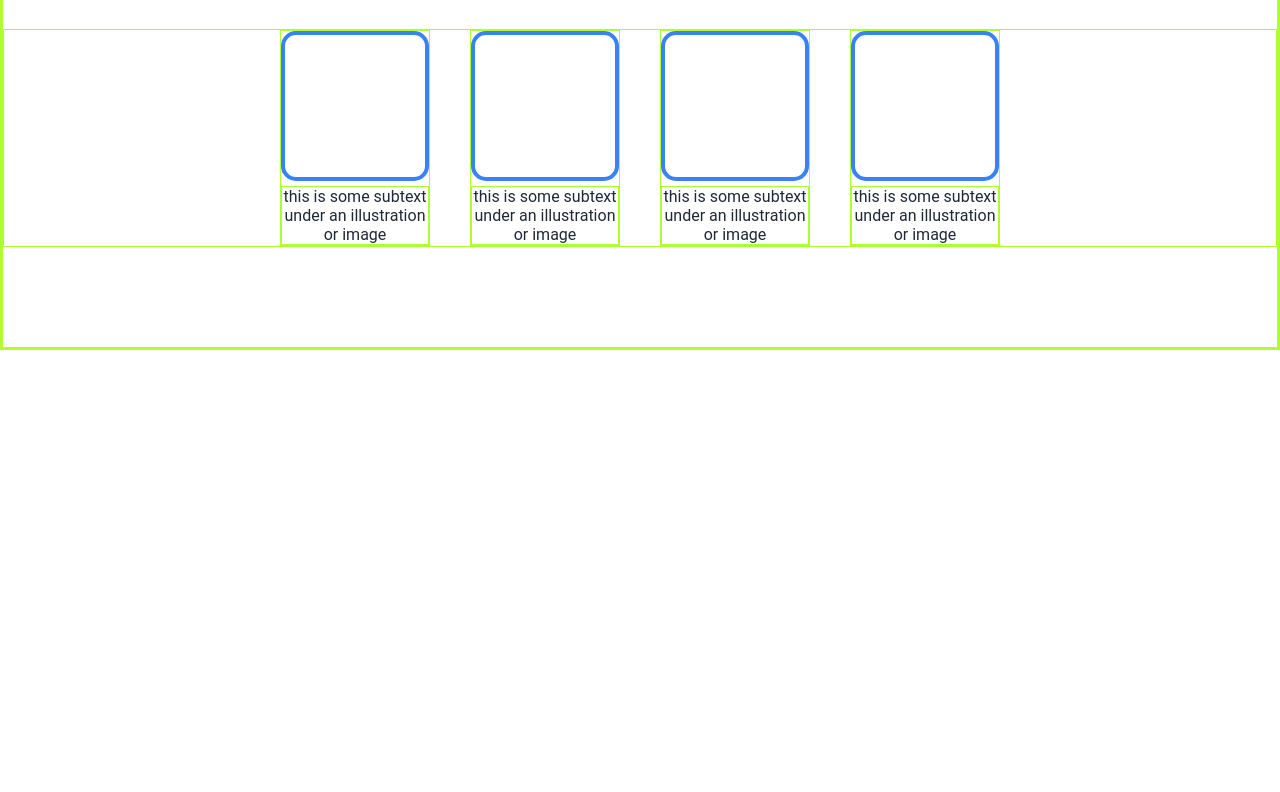
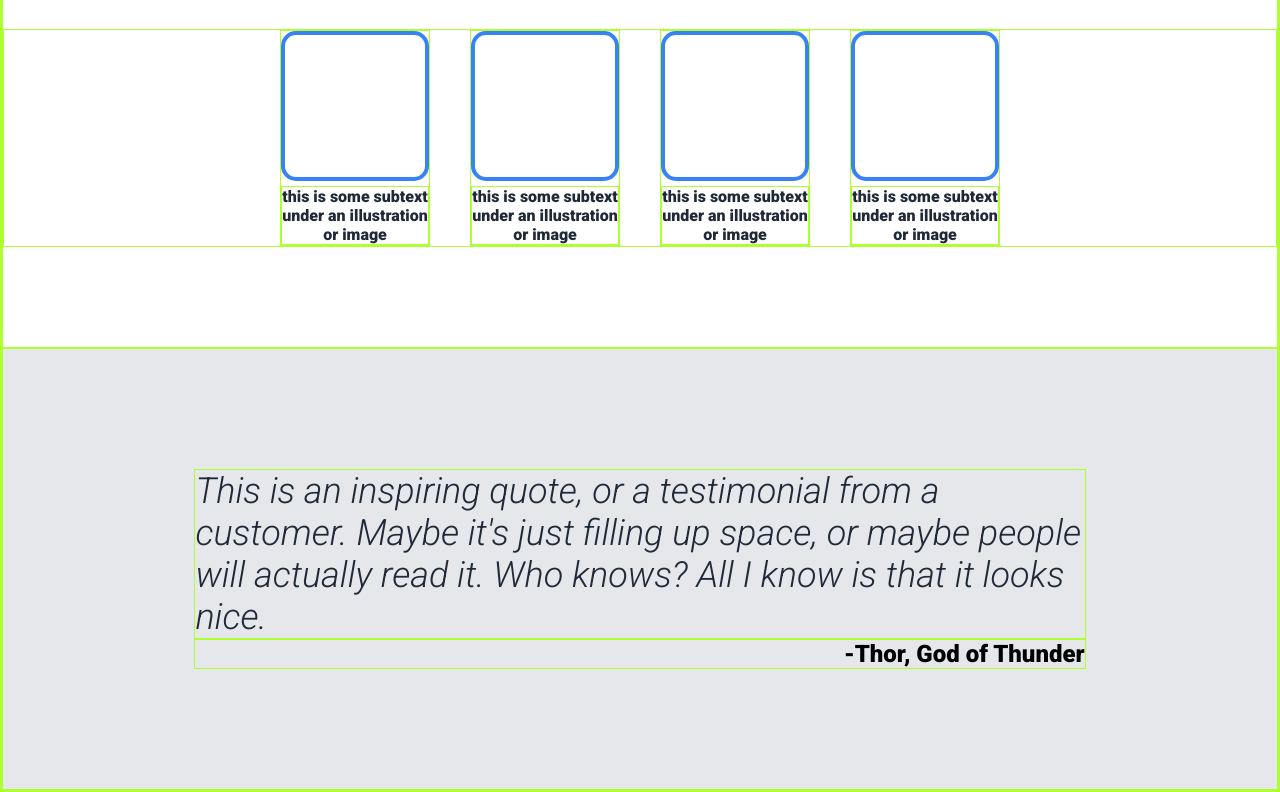
Before and after one commit to Hauiiuah/top-landing, a plain HTML site: page index.html in a window 1280 px wide. Shown: the part 652-1444 px from the top of the page. Before the commit the page ends 1002 px from the top, so only its background shows below. Drawn offline with Linux system fonts and the light colour scheme.

Commit message:
add citate section

```diff
--- a/index.html
+++ b/index.html
@@ -6,6 +6,9 @@
     <meta name="viewport" content="width=device-width, initial-scale=1.0">
     <title>Landing Page</title>
     <link rel="stylesheet" href="style.css" />
+    <link rel="preconnect" href="https://fonts.googleapis.com">
+<link rel="preconnect" href="https://fonts.gstatic.com" crossorigin>
+<link href="https://fonts.googleapis.com/css2?family=Roboto:ital,wght@0,900;1,300&display=swap" rel="stylesheet">
 </head>
 <body>
     <div class="head-section">
@@ -50,5 +53,12 @@
         </div>
     </div>
     </div>
+
+    <div class="citate-section">
+        <p class="citate">This is an inspiring quote, or a testimonial from a customer. Maybe it's just filling up space, or
+            maybe people will actually read it. Who knows? All I know is that it looks nice.
+        </p>
+        <p class="author">-Thor, God of Thunder</p>
+    </div>
 </body>
 </html>
--- a/style.css
+++ b/style.css
@@ -15,6 +15,25 @@ body {
   border-radius: 15px;
 
   height: 150px;
+}
+
+.citate-section {
+  background-color: #e5e7eb;
+  padding-inline: 15%;
+  padding-block: 120px;
+}
+
+.citate {
+  font-size: 36px;
+  color: #1f2937;
+  font-weight: 100;
+  font-style: italic;
+}
+
+.author {
+  font-weight: 800;
+  font-size: 24px;
+  text-align: right;
 }
 
 .info-header {
```
